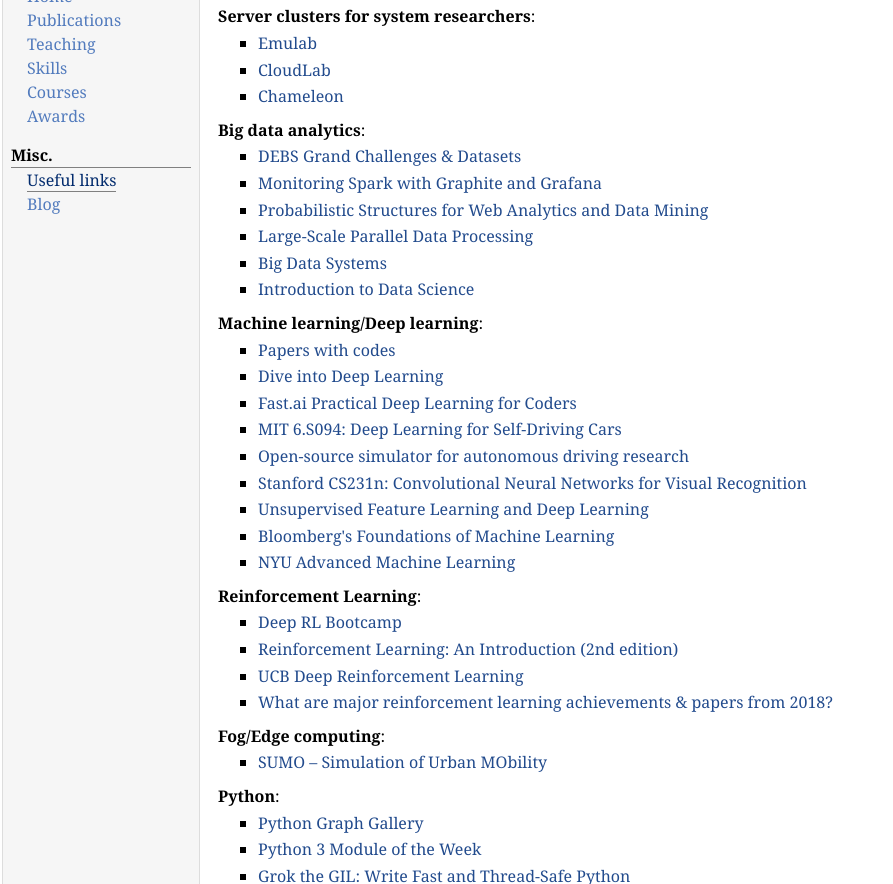
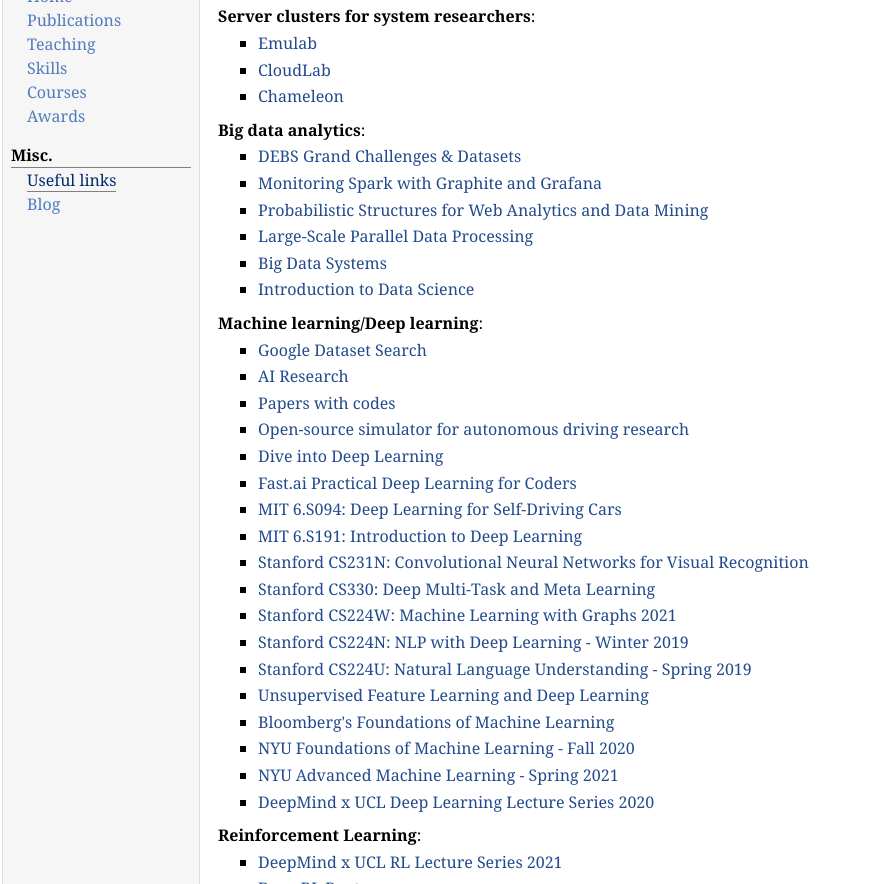
Before and after one commit to minhqnguyen/minhqnguyen.github.io, a plain HTML site: page links.html in a window 1280 px wide. Shown: the part 68-952 px from the top of the page, without its empty margins (0-893 px from the left). Drawn offline with Linux system fonts and the light colour scheme.

Commit message:
Update index and links pages

```diff
--- a/links.html
+++ b/links.html
@@ -61,7 +61,13 @@
 </ul>
 <p><b>Machine learning/Deep learning</b>:</p>
 <ul>
+<li><p><a href="https://datasetsearch.research.google.com/" target=&ldquo;blank&rdquo;>Google Dataset Search</a></p>
+</li>
+<li><p><a href="https://www.topbots.com/category/research-summaries/" target=&ldquo;blank&rdquo;>AI Research</a></p>
+</li>
 <li><p><a href="https://paperswithcode.com/" target=&ldquo;blank&rdquo;>Papers with codes</a></p>
+</li>
+<li><p><a href="http://carla.org/" target=&ldquo;blank&rdquo;>Open-source simulator for autonomous driving research</a></p>
 </li>
 <li><p><a href="http://d2l.ai/" target=&ldquo;blank&rdquo;>Dive into Deep Learning</a></p>
 </li>
@@ -69,19 +75,33 @@
 </li>
 <li><p><a href="https://selfdrivingcars.mit.edu/" target=&ldquo;blank&rdquo;>MIT 6.S094: Deep Learning for Self-Driving Cars</a></p>
 </li>
-<li><p><a href="http://carla.org/" target=&ldquo;blank&rdquo;>Open-source simulator for autonomous driving research</a></p>
+<li><p><a href="https://www.youtube.com/playlist?list=PLtBw6njQRU-rwp5__7C0oIVt26ZgjG9NI" target=&ldquo;blank&rdquo;>MIT 6.S191: Introduction to Deep Learning</a></p>
 </li>
-<li><p><a href="http://cs231n.stanford.edu/" target=&ldquo;blank&rdquo;>Stanford CS231n: Convolutional Neural Networks for Visual Recognition</a></p>
+<li><p><a href="http://cs231n.stanford.edu/" target=&ldquo;blank&rdquo;>Stanford CS231N: Convolutional Neural Networks for Visual Recognition</a></p>
+</li>
+<li><p><a href="http://cs330.stanford.edu/" target=&ldquo;blank&rdquo;>Stanford CS330: Deep Multi-Task and Meta Learning</a></p>
+</li>
+<li><p><a href="https://www.youtube.com/playlist?list=PLoROMvodv4rPLKxIpqhjhPgdQy7imNkDn" target=&ldquo;blank&rdquo;>Stanford CS224W: Machine Learning with Graphs 2021</a></p>
+</li>
+<li><p><a href="https://www.youtube.com/playlist?list=PLoROMvodv4rOhcuXMZkNm7j3fVwBBY42z" target=&ldquo;blank&rdquo;>Stanford CS224N: NLP with Deep Learning - Winter 2019</a></p>
+</li>
+<li><p><a href="https://www.youtube.com/playlist?list=PLoROMvodv4rObpMCir6rNNUlFAn56Js20" target=&ldquo;blank&rdquo;>Stanford CS224U: Natural Language Understanding - Spring 2019</a></p>
 </li>
 <li><p><a href="http://ufldl.stanford.edu/tutorial/" target=&ldquo;blank&rdquo;>Unsupervised Feature Learning and Deep Learning</a></p>
 </li>
 <li><p><a href="https://bloomberg.github.io/foml/" target=&ldquo;blank&rdquo;>Bloomberg's Foundations of Machine Learning</a></p>
 </li>
-<li><p><a href="https://cs.nyu.edu/~mohri/aml18/" target=&ldquo;blank&rdquo;>NYU Advanced Machine Learning</a></p>
+<li><p><a href="https://cs.nyu.edu/~mohri/ml20/" target=&ldquo;blank&rdquo;>NYU Foundations of Machine Learning - Fall 2020</a></p>
+</li>
+<li><p><a href="https://cs.nyu.edu/~mohri/aml21/" target=&ldquo;blank&rdquo;>NYU Advanced Machine Learning - Spring 2021</a></p>
+</li>
+<li><p><a href="https://www.youtube.com/playlist?list=PLqYmG7hTraZCDxZ44o4p3N5Anz3lLRVZF" target=&ldquo;blank&rdquo;>DeepMind x UCL Deep Learning Lecture Series 2020</a></p>
 </li>
 </ul>
 <p><b>Reinforcement Learning</b>:</p>
 <ul>
+<li><p><a href="https://www.youtube.com/playlist?list=PLqYmG7hTraZDVH599EItlEWsUOsJbAodm" target=&ldquo;blank&rdquo;>DeepMind x UCL RL Lecture Series 2021</a></p>
+</li>
 <li><p><a href="https://sites.google.com/view/deep-rl-bootcamp/lectures" target=&ldquo;blank&rdquo;>Deep RL Bootcamp</a></p>
 </li>
 <li><p><a href="http://www.incompleteideas.net/book/the-book-2nd.html" target=&ldquo;blank&rdquo;>Reinforcement Learning: An Introduction (2nd edition)</a></p>
```
Also changed, not shown: index.html (+5 -12 lines).
